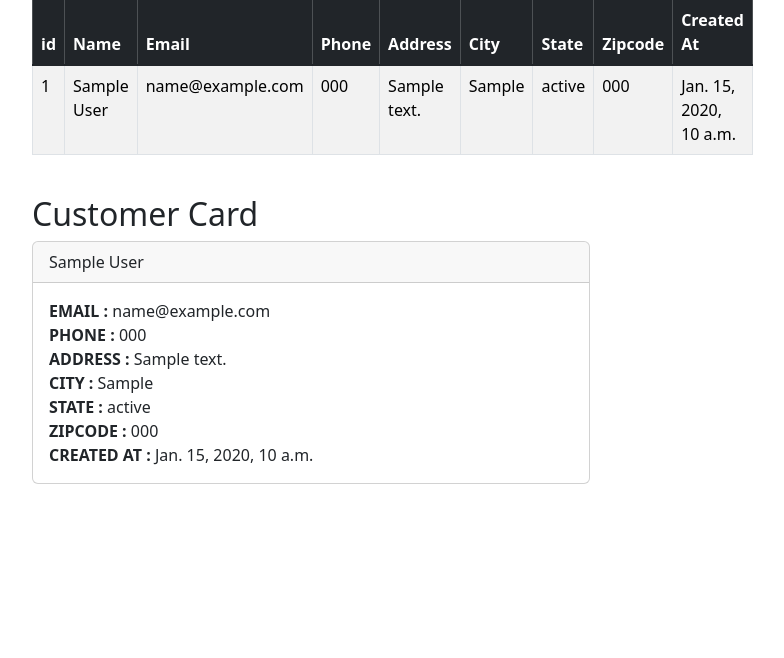
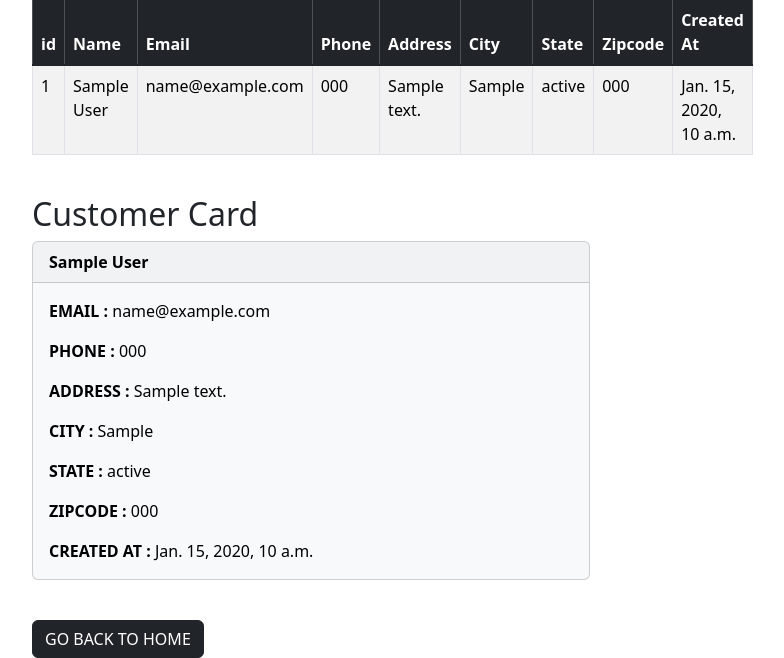
Before and after one commit to DjRxxstr/django-crm-project, a Django app: page /record/1 in a window 1280 px wide. Shown: the part 217-875 px from the top of the page, without its empty margins (329-1113 px from the left). Before the commit the page ends 701 px from the top, so only its background shows below. Run offline with Django 4.2, Linux system fonts and the light colour scheme; a user stored in the database is signed in; tables that the repository leaves empty hold one stand-in row (values such as "Sample post").

Commit message:
Styled customer card, added go back button

```diff
--- a/src/dcrm/website/templates/record.html
+++ b/src/dcrm/website/templates/record.html
@@ -47,22 +47,49 @@
 
   <h2>Customer Card</h2>
 
-  <div class="card">
+  <div class="card text-bg-light mb-3">
     <div class="card-header">
-        {{ customer_record }}
+        <strong> {{ customer_record }} </strong>
     </div>
     <div class="card-body">
       <p class="card-text">
-        <strong>EMAIL :</strong> {{ customer_record.email }}<br>
-        <strong>PHONE :</strong> {{ customer_record.phone }}<br>
-        <strong>ADDRESS :</strong> {{ customer_record.address }}<br>
-        <strong>CITY :</strong> {{ customer_record.city }}<br>
-        <strong>STATE :</strong> {{ customer_record.state }}<br>
-        <strong>ZIPCODE :</strong> {{ customer_record.zipcode }}<br>
-        <strong>CREATED AT :</strong> {{ customer_record.created_at }}<br>
+        <strong>EMAIL :</strong> {{ customer_record.email }}
       </p>
+
+      <p class="card-text">
+        <strong>PHONE :</strong> {{ customer_record.phone }}
+      </p>
+
+      <p class="card-text">
+        <strong>ADDRESS :</strong> {{ customer_record.address }}
+      </p>
+
+      <p class="card-text">
+        <strong>CITY :</strong> {{ customer_record.city }}
+      </p>
+
+      <p class="card-text">
+        <strong>STATE :</strong> {{ customer_record.state }}
+      </p>
+
+      <p class="card-text">
+        <strong>ZIPCODE :</strong> {{ customer_record.zipcode }}
+      </p>
+
+      <p class="card-text">
+        <strong>CREATED AT :</strong> {{ customer_record.created_at }}
+      </p>
+
     </div>
   </div>
+
+  <br>
+
+  <button type="button"
+          class="btn btn-dark"
+          onclick="window.location=`{% url 'home-page-view' %}`">
+          GO BACK TO HOME
+   </button>
 
 </div>
 
--- a/src/dcrm/website/templates/register.html
+++ b/src/dcrm/website/templates/register.html
@@ -17,7 +17,11 @@
 			  		{{ field.errors }}
 			  	{% endif %}
 			  {% endfor %}
-			  <button type="button" class="btn-close" data-bs-dismiss="alert" aria-label="Close"></button>
+			  <button type="button"
+			  		  class="btn-close"
+					  data-bs-dismiss="alert"
+					  aria-label="Close">
+			  </button>
 			</div>
 		{% endif %}
 
```
